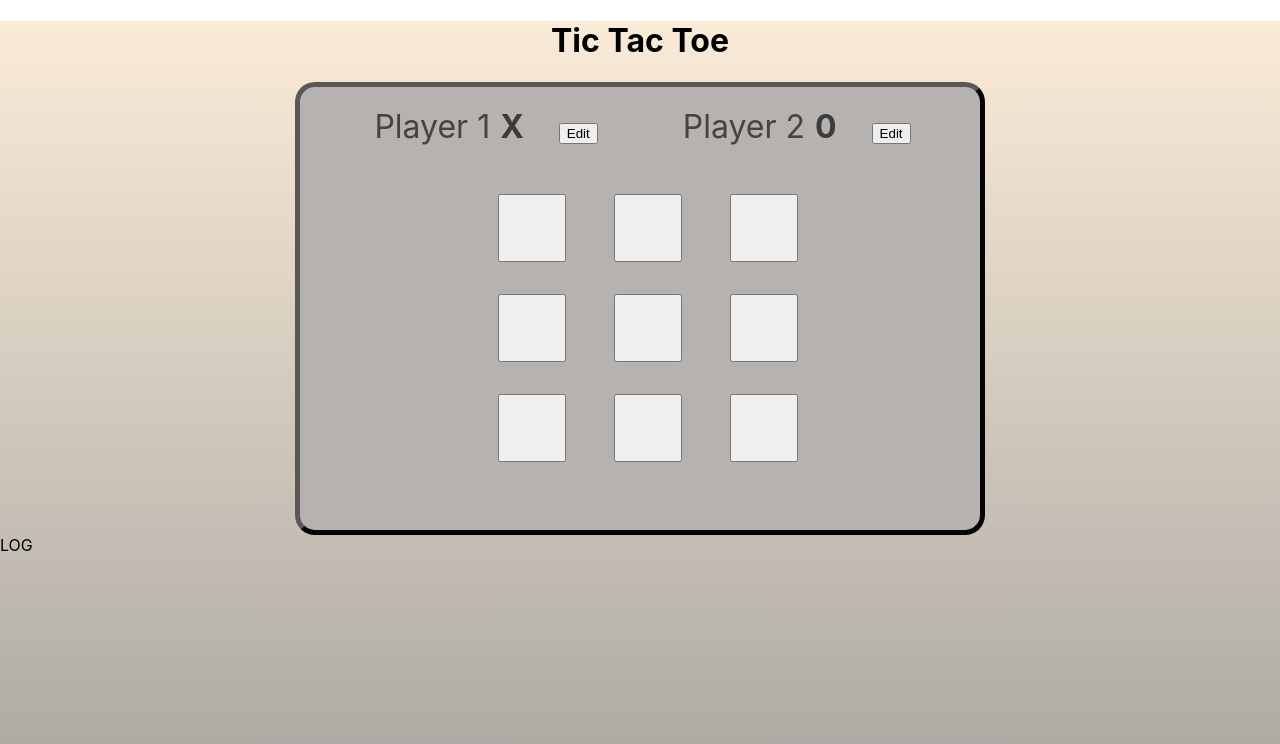
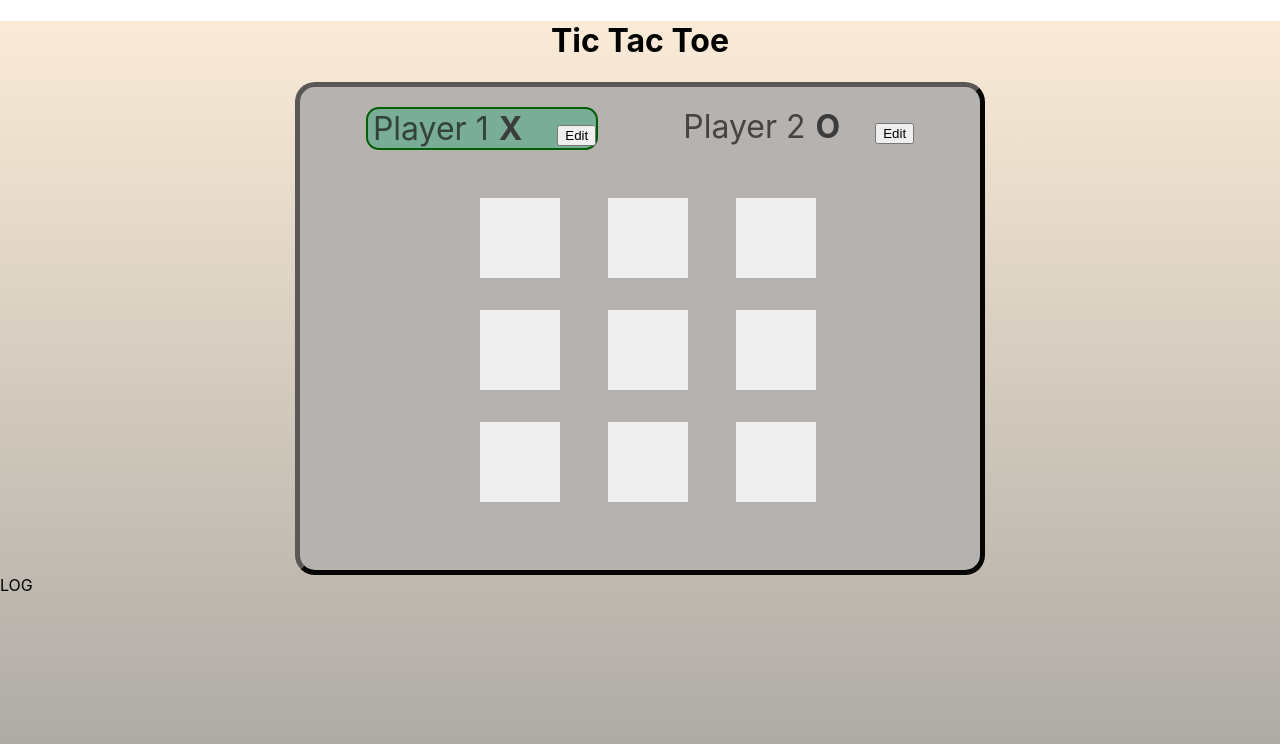
Before and after one commit to LaimaLP/tiktaktoe, a React (Create React App) app: page / in a window 1280 px wide. Shown: the top 744 px of the page. Built offline with nearby package versions, Linux system fonts and the light colour scheme.

Commit message:
active player css, props

```diff
--- a/src/App.jsx
+++ b/src/App.jsx
@@ -2,19 +2,26 @@ import { Header } from "./components/Header";
 import { Player } from "./components/Player";
 import "./App.css";
 import { GameBoard } from "./components/GameBoard";
+import { useState } from "react";
 import style from "./components/Header.module.css";
 
 function App() {
+  const [activePlayer, setActivePlayer]= useState("X");
+
+  function handleSelectSq(){
+    setActivePlayer((curActivePlayer)=> curActivePlayer === "X"? "O": "X" );
+  }
+
   return (
     <main>
       <div className="style.gameContainer">
         <Header />
         <div className='playerInfoGameBoard'>
-          <ol id="players">
-            <Player defaultName="Player 1" symbol="X" />
-            <Player defaultName="Player 2" symbol="0" />
+          <ol id="players" className="higlightPayer">
+            <Player defaultName="Player 1" symbol="X" isActive={activePlayer === "X"} />
+            <Player defaultName="Player 2" symbol="O" isActive={activePlayer === "O"}/>
           </ol>
-          <GameBoard />
+          <GameBoard onSelectSq={handleSelectSq} activePlayerSymbol={activePlayer} />
         </div>
       </div>
       LOG
--- a/src/components/GameBoard.jsx
+++ b/src/components/GameBoard.jsx
@@ -7,32 +7,40 @@ const initialGameBoard = [
   [null, null, null],
 ];
 
-export function GameBoard() {
-    const [gameBoard, setGameBoard]=useState(initialGameBoard);
+export function GameBoard({ onSelectSq, activePlayerSymbol }) {
+  const [gameBoard, setGameBoard] = useState(initialGameBoard);
 
-    function handleSelectSq(rowIdx, colIdx){
+  function handleSelectSq(rowIdx, colIdx) {
     setGameBoard((prevGameBoard) => {
-            const updatedBoard = [...prevGameBoard.map(innerArray => [...innerArray])];
-            updatedBoard[rowIdx][colIdx] = 'X';
+      const updatedBoard = [
+        ...prevGameBoard.map((innerArray) => [...innerArray]),
+      ];
+      updatedBoard[rowIdx][colIdx] = activePlayerSymbol;
       return updatedBoard;
     });
+    onSelectSq();
   }
 
   return (
+    <>
       <ol className={style.gameBoard}>
-
         {gameBoard.map((row, rowIdx) => (
           <li key={rowIdx}>
             <ol>
               {row.map((playerSymbol, colIdx) => (
                 <li key={colIdx}>
-                <button className={style.playerSymbolBut} onClick={()  => handleSelectSq(rowIdx, colIdx)} >{playerSymbol}</button>
+                  <button
+                    className={style.playerSymbolBut}
+                    onClick={() => handleSelectSq(rowIdx, colIdx)}
+                  >
+                    {playerSymbol}
+                  </button>
                 </li>
               ))}
             </ol>
           </li>
         ))}
-
       </ol>
+    </>
   );
 }
--- a/src/components/Header.module.css
+++ b/src/components/Header.module.css
@@ -36,14 +36,33 @@ ol {
 
 .playerSymbolBut {
     margin-left: 1rem;
-    font-size: 1rem;
     color: #e1dec7;
-    padding: 2rem;
+    padding: 1rem;
+    width: 80px;
+    height: 80px;
     cursor: pointer;
-  }
-  #players.higlight-payer li.active{
+    color: black;
+    font-weight: bold;
+    font-size: 2rem;
+    border: none;
+    font-family:cursive;
+    text-align: center;
+      transition: color 0.2s;
+    /* width: 3rem;
+
+    padding: 0.5rem 0.25rem; */
 
   }
+  /* #players.higlight-payer li.active{
+    border-color: yellow;
+    animation: pusle 2s infinite ease-in-out;
+  }
+
+
+  #players.higlight-payer li.active .playerName,
+  #players.higlight-payer li.active .playerSymbol{
+color: blue;
+  } */
 
 .player{
 
@@ -58,10 +77,18 @@ ol {
 input{
   padding: 5px;
   border-radius: 10px;
-  font-size: 1rem;
+  font-size: 1.5rem;
   line-height: 1.2em;
+  background-color: rgba(134, 130, 127, 0.511);
+  border: none;
+  max-width: 150px;
+  color: rgb(99, 99, 100);
 }
 .playerSymbol{
   margin: 0 10px;
   color: rgb(60, 60, 60);
+
 }
+.playerSymbolBut{
+
+}
--- a/src/components/Player.jsx
+++ b/src/components/Player.jsx
@@ -1,12 +1,12 @@
 import style from "./Header.module.css";
 import { useState } from "react";
 
-export function Player({ defaultName, symbol }) {
+export function Player({ defaultName, symbol, isActive }) {
     const [playerName, setPlayerName ] = useState(defaultName);
   const [edit, setEdit] = useState(false);
 
   function handleEdit() {
-    setEdit(!edit);
+    setEdit(edit => !edit);
   }
 
   function handleChange(ev){
@@ -21,7 +21,7 @@ export function Player({ defaultName, symbol }) {
   }
 
   return (
-    <li>
+    <li className={isActive? "active" : undefined}>
       <span className={style.player}>
         {inputPlayerName}
         <span className={style.playerSymbol}><b>{symbol}</b></span>
--- a/src/index.css
+++ b/src/index.css
@@ -37,3 +37,11 @@ main{
     gap: 80px;
     font-size: 2rem;
   }
+
+
+  .higlightPayer li.active{
+    background-color: rgba(42, 165, 118, 0.433);
+    border-radius: 0.8rem;
+    border: 2px solid rgb(3, 94, 3);
+
+  }
```
Also changed, not shown: src/components/GameBoard2.jsx (added, +13 -0 lines). Lines whose indentation alone changed are shown as unchanged.
